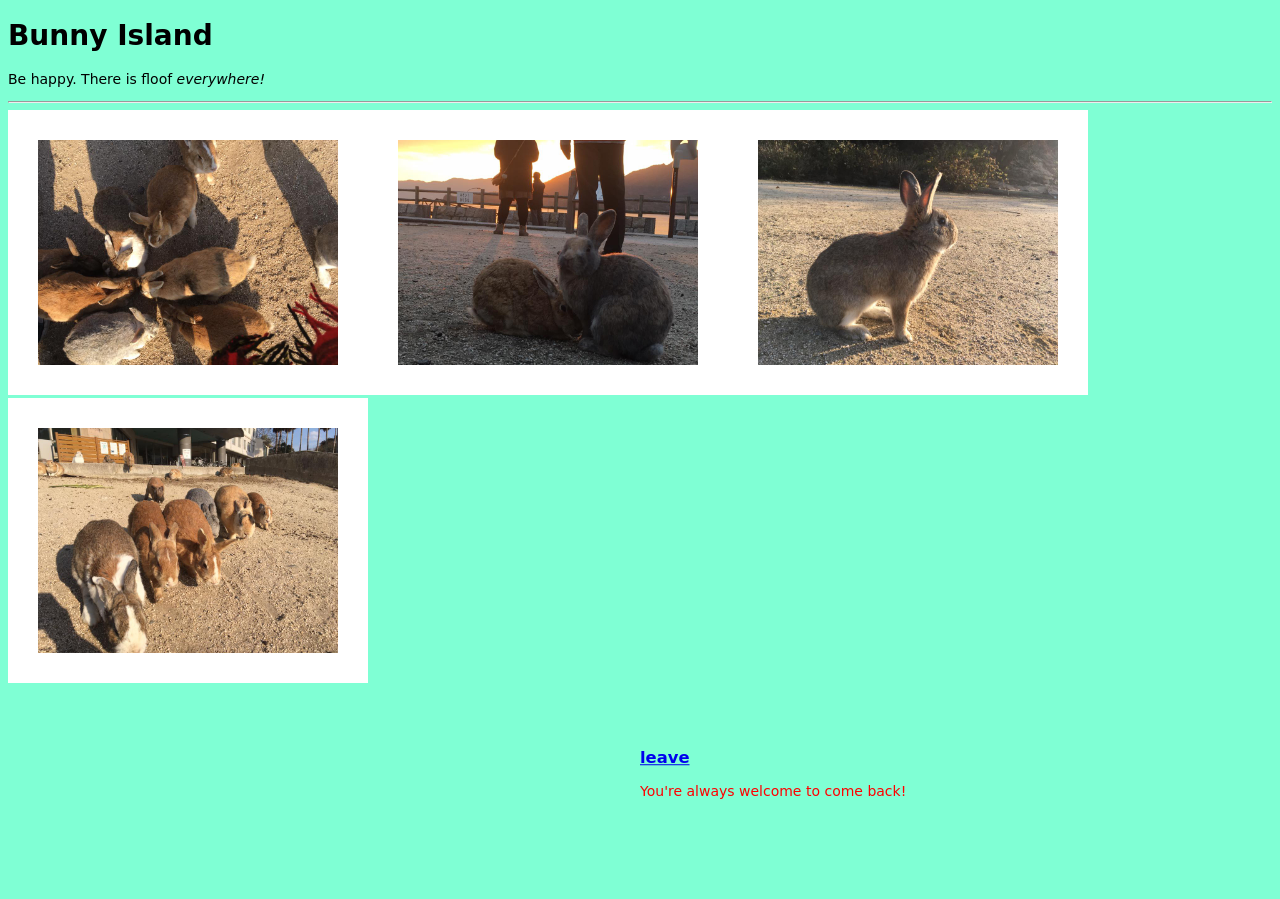
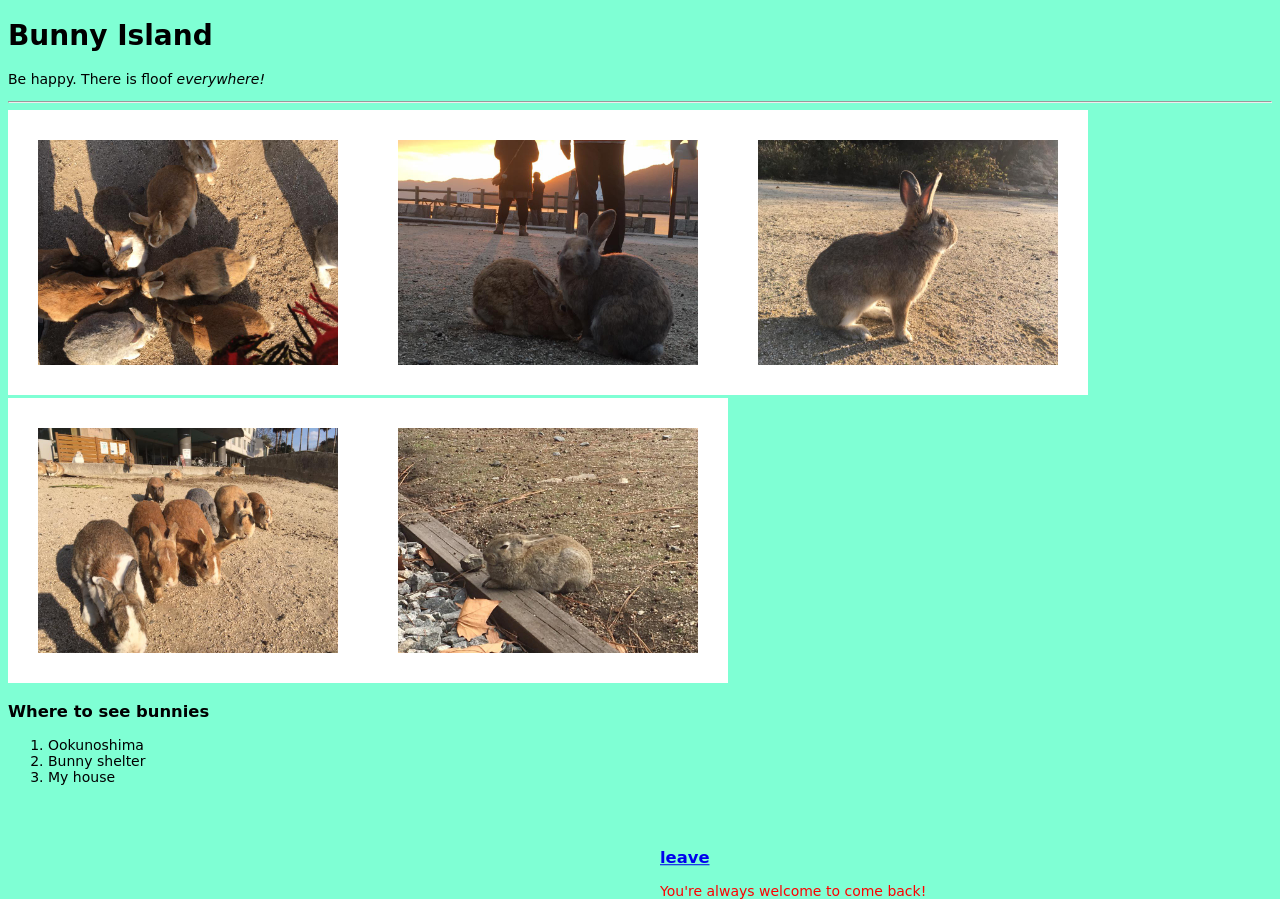
Before and after one commit to suiaoki/class-site, a plain HTML site: page passion_ver2/page2.html in a window 1280 px wide. Shown: the top 899 px of the page. Before the commit the page ends 800 px from the top, so only its background shows below. Drawn offline with Linux system fonts and the light colour scheme.

Commit message:
ver2 update

```diff
--- a/passion_ver2/page2.html
+++ b/passion_ver2/page2.html
@@ -10,7 +10,12 @@
   <div class="centerbox"><h1>Bunny Island</h1>
   <p>Be happy. There is floof <em>everywhere!</em></p></div>
   <hr>
-<img src="img/bun1.jpeg" alt="bunnies in circle"><img src="img/bun4.jpeg" alt="sunset bunny"><img src="img/bun3.jpeg" alt="bunny"><img src="img/bun2.jpeg" alt"bunnies in line">
+<img src="img/bun1.jpeg" alt="bunnies in circle"><img src="img/bun4.jpeg" alt="sunset bunny"><img src="img/bun3.jpeg" alt="bunny"><img src="img/bun2.jpeg" alt"bunnies in line"><img src="img/bun5.jpeg" alt="sleepy bunny">
+<h3>Where to see bunnies</h3>
+<ol>
+  <li>Ookunoshima</li>
+  <li>Bunny shelter</li>
+  <li>My house</li>
   <div class="centerbottom"><h3><a href="index.html">leave</a></h3>
     <p>You're always welcome to come back!</p>
 </body>
```
